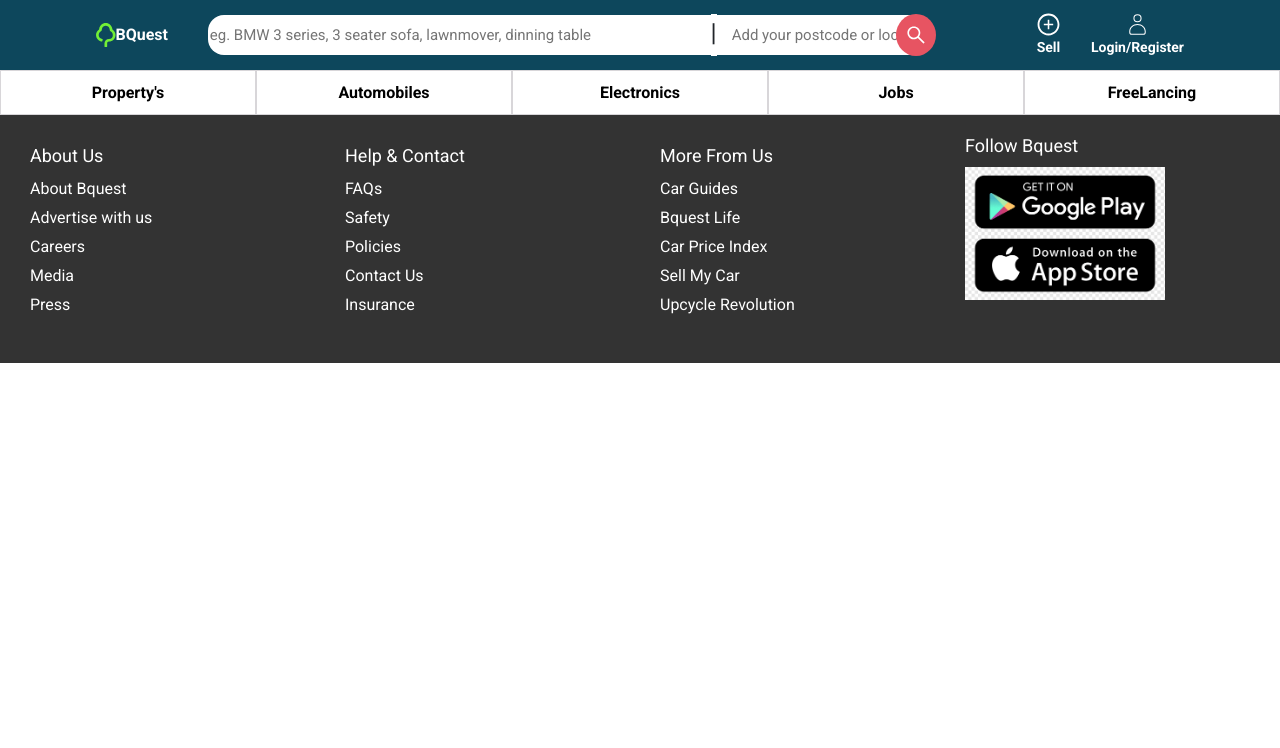
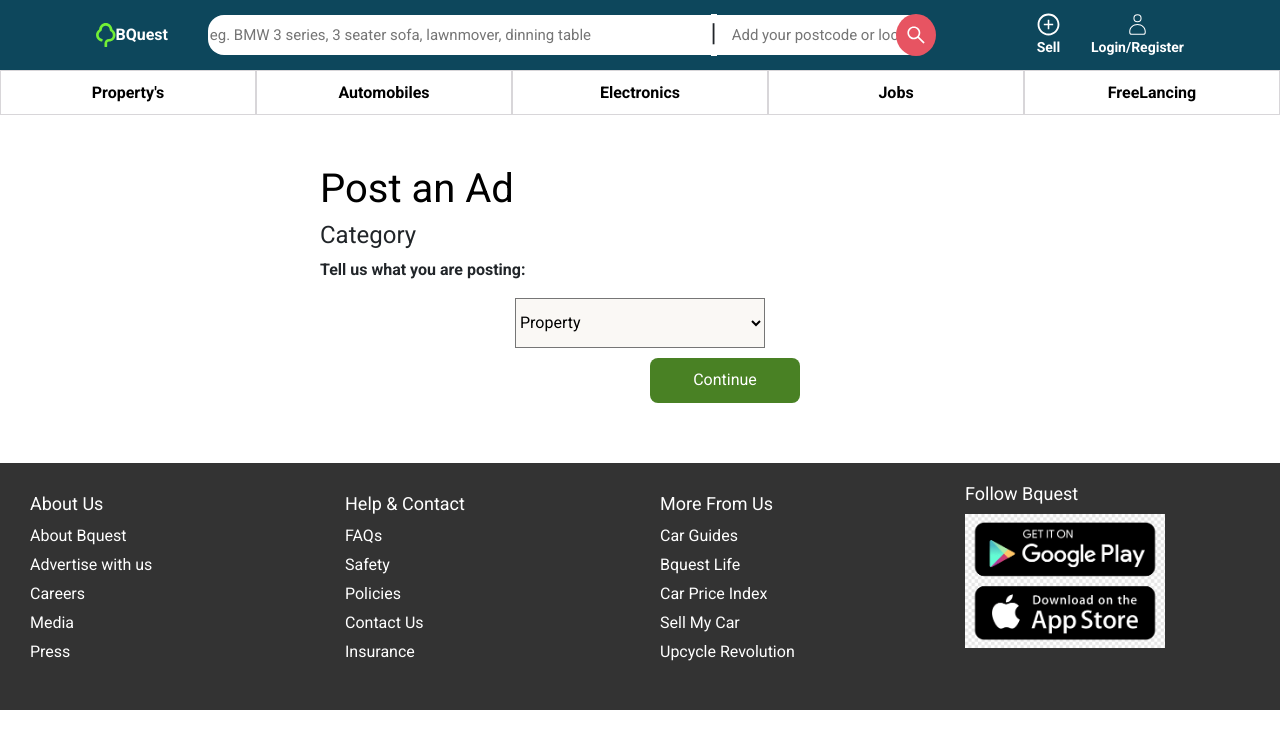
Before and after one commit to vashniroylgs/gumtree-frontend, a React (Create React App) app: page /selectsellform in a window 1280 px wide. Shown: the top 748 px of the page. Built offline with nearby package versions, Linux system fonts and the light colour scheme; a web font is replaced by a local one.

Commit message:
integrate dropdown

```diff
--- a/package.json
+++ b/package.json
@@ -9,7 +9,7 @@
     "react": "^18.2.0",
     "react-dom": "^18.2.0",
     "react-icons": "^4.11.0",
-    "react-router-dom": "^6.15.0",
+    "react-router-dom": "^6.16.0",
     "react-scripts": "5.0.1",
     "react-slick": "^0.29.0",
     "slick-carousel": "^1.8.1",
--- a/src/App.js
+++ b/src/App.js
@@ -11,6 +11,7 @@ import Freelancing from "./Components/Freelance";
 import JobSectionMain from "./Components/JobSectionMain";
 import CarPage from "./Components/CarPage";
 import CarDetailedView from "./Components/CarDetailView";
+import PostAdCategory from "./Components/CategoryDropdownSell";
 
 function App() {
   return (
@@ -30,6 +31,7 @@ function App() {
           path="/automobiles/carDetails/:id"
           Component={CarDetailedView}
         />
+        <Route exact path="/selectsellform" Component={PostAdCategory} />
       </Routes>
       <Homefooter />
     </>
--- a/src/Components/Automobiles/Home.js
+++ b/src/Components/Automobiles/Home.js
@@ -214,7 +214,7 @@ function AutoMobiles() {
               buying on finance..
             </h5>
 
-            <button>Read full review</button>
+            <button className="read-review-btn">Read full review</button>
           </div>
         </div>
       </div>
--- a/src/Components/Automobiles/home.css
+++ b/src/Components/Automobiles/home.css
@@ -224,14 +224,14 @@ h1 {
   flex-direction: row;
   gap: 100px;
 }
-button {
+.read-review-btn {
   background: white !important ;
   border-radius: 2rem !important;
   width: 300px;
   height: 50px;
   margin-left: 50px;
 }
-button:hover {
+.read-review-btn:hover {
   background-color: #333 !important;
   color: white;
   cursor: pointer;
--- /dev/null
+++ b/src/Components/CategoryDropdownSell/index.css
@@ -0,0 +1,47 @@
+.select-category-homepage {
+  display: flex;
+  justify-content: center;
+  align-items: center;
+  width: 100%;
+}
+.select-category-mini-container {
+  margin: 50px;
+  display: flex;
+  justify-content: center;
+  align-items: flex-start;
+  flex-direction: column;
+  height: max-content;
+  width: 50%;
+}
+
+
+.select-category-homepage-para {
+  font-weight: bold;
+}
+
+.select-category-dropdown-input{
+    height: 50px;
+    width: 250px;
+    display: flex;
+    justify-content: center;
+    align-items: center;
+    align-self: center;
+}
+
+.category-submit-btnn {
+  background-color: #498124;
+  height: 45px;
+  width: 150px;
+  border: none;
+  outline: none;
+  cursor: pointer;
+  border-radius:  8px;
+  color: white;
+  margin-top: 10px;
+  margin-bottom: 10px;
+  display: flex;
+  align-self: flex-end;
+  justify-content: center;
+  align-items: center;
+  margin-right: 25%;
+}
--- /dev/null
+++ b/src/Components/CategoryDropdownSell/index.js
@@ -0,0 +1,56 @@
+import { useState } from "react";
+import { useNavigate } from "react-router-dom";
+import "./index.css";
+
+const PostAdCategory = () => {
+  const [category, setCategory] = useState("");
+  const navigate = useNavigate();
+
+  const updateCategory = (event) => {
+    console.log(event.target.value);
+    setCategory(event.target.value);
+  };
+
+  const submitCategory = () => {
+    console.log(category);
+    if (category === "electronics") {
+      navigate("/electronics");
+    } else if (category === "automobiles") {
+      navigate("/automobiles");
+    } else if (category === "jobs") {
+      navigate("/jobs");
+    } else if (category === "freelance") {
+      navigate("/freelancing");
+    } else {
+      navigate("/properties");
+    }
+  };
+
+  return (
+    <div className="select-category-homepage">
+      <div className="select-category-mini-container">
+        <h1>Post an Ad</h1>
+        <h4>Category</h4>
+        <p className="select-category-homepage-para">
+          Tell us what you are posting:
+        </p>
+        <select
+          className="select-category-dropdown-input"
+          onChange={updateCategory}
+          value={category}
+        >
+          <option selected value="property">Property</option>
+          <option value="electronics">Electronics</option>
+          <option value="automobiles">Automobiles</option>
+          <option value="jobs">Jobs</option>
+          <option value="freelance">Freelance</option>
+        </select>
+        <button onClick={submitCategory} className="category-submit-btnn">
+          Continue
+        </button>
+      </div>
+    </div>
+  );
+};
+
+export default PostAdCategory;
--- a/src/Components/Header/index.css
+++ b/src/Components/Header/index.css
@@ -17,6 +17,10 @@
 
 .header-logo-container {
   display: flex;
+}
+
+.header-link {
+  text-decoration: none;
 }
 
 .header__logo {
--- a/src/Components/Header/index.js
+++ b/src/Components/Header/index.js
@@ -5,8 +5,8 @@ import { Link } from "react-router-dom";
 function Header() {
   return (
     <div className="header">
-      {/* <Link to="/"> */}
       <div className="header-mini-container">
+        <Link className="header-link" to="/">
           <div className="header-logo-container">
             <svg
               xmlns="http://www.w3.org/2000/svg"
@@ -21,26 +21,37 @@ function Header() {
             </svg>
             <span style={{ color: "white", fontWeight: "bold" }}>BQuest</span>
           </div>
-        {/* </Link> */}
+        </Link>
 
         <div className="header__search">
-          <input className="header__searchPropertyInput" placeholder="eg. BMW 3 series, 3 seater sofa, lawnmover, dinning table" type="text" />
-          <div className="header-search-pipe-container"><span className="header-search-pipe-icon">|</span></div>
-          <input className="header__searchLocationInput" placeholder="Add your postcode or location" type="text" />
-          <div className="header__searchIcon-contianer"><AiOutlineSearch className="header__searchIcon" /></div>
-
+          <input
+            className="header__searchPropertyInput"
+            placeholder="eg. BMW 3 series, 3 seater sofa, lawnmover, dinning table"
+            type="text"
+          />
+          <div className="header-search-pipe-container">
+            <span className="header-search-pipe-icon">|</span>
+          </div>
+          <input
+            className="header__searchLocationInput"
+            placeholder="Add your postcode or location"
+            type="text"
+          />
+          <div className="header__searchIcon-contianer">
+            <AiOutlineSearch className="header__searchIcon" />
+          </div>
         </div>
         <div className="header__nav">
-          {/* <Link to="/checkout"> */}
+          <Link to="/selectsellform">
             <div className="header__optionBasket">
               <AiOutlinePlusCircle className="headerOptionsIcon" />
               <span className="headerOptionPara">Sell</span>
             </div>
+          </Link>
           <div className="header__optionBasket">
             <CiUser className="headerOptionsIcon" />
             <span className="headerOptionPara">Login/Register</span>
           </div>
-          {/* </Link> */}
         </div>
       </div>
     </div>
```
Also changed, not shown: 1 other file (tests, documents, lock files or other folders). Lines whose indentation alone changed are shown as unchanged.
